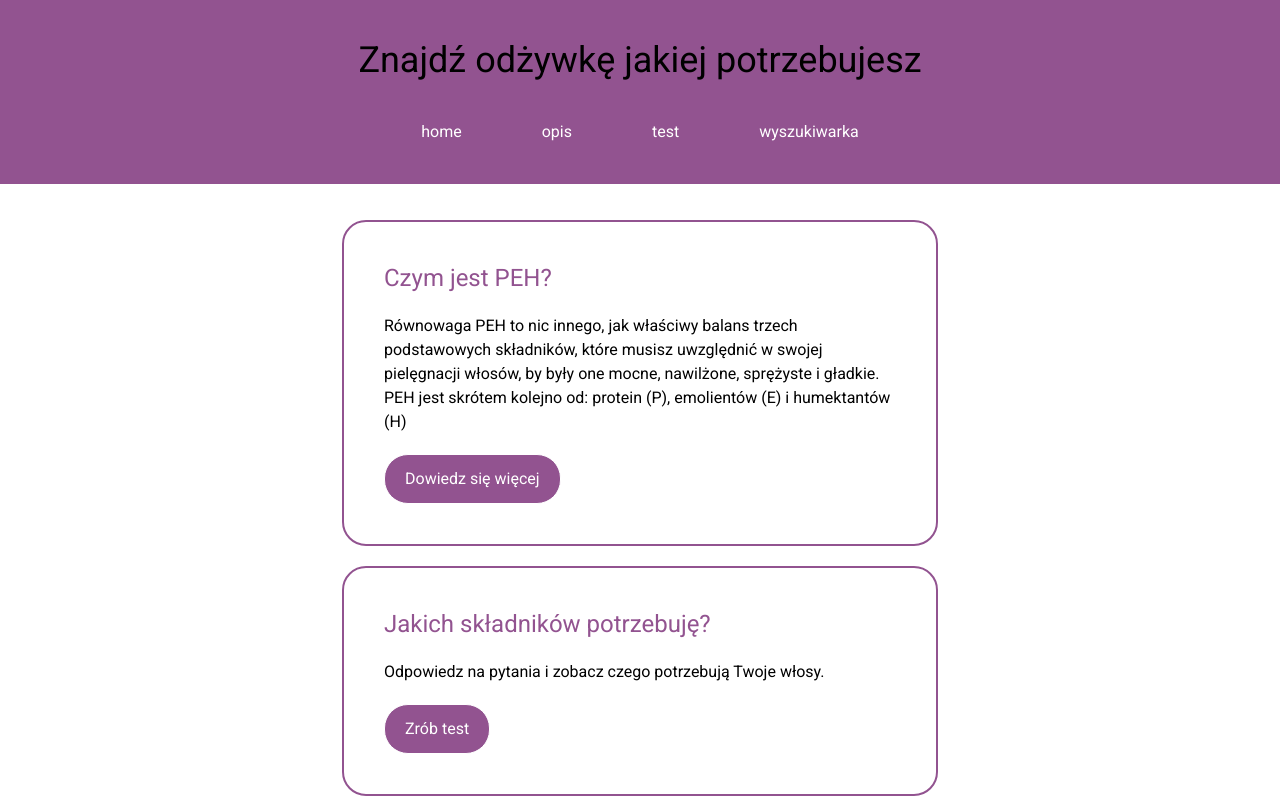
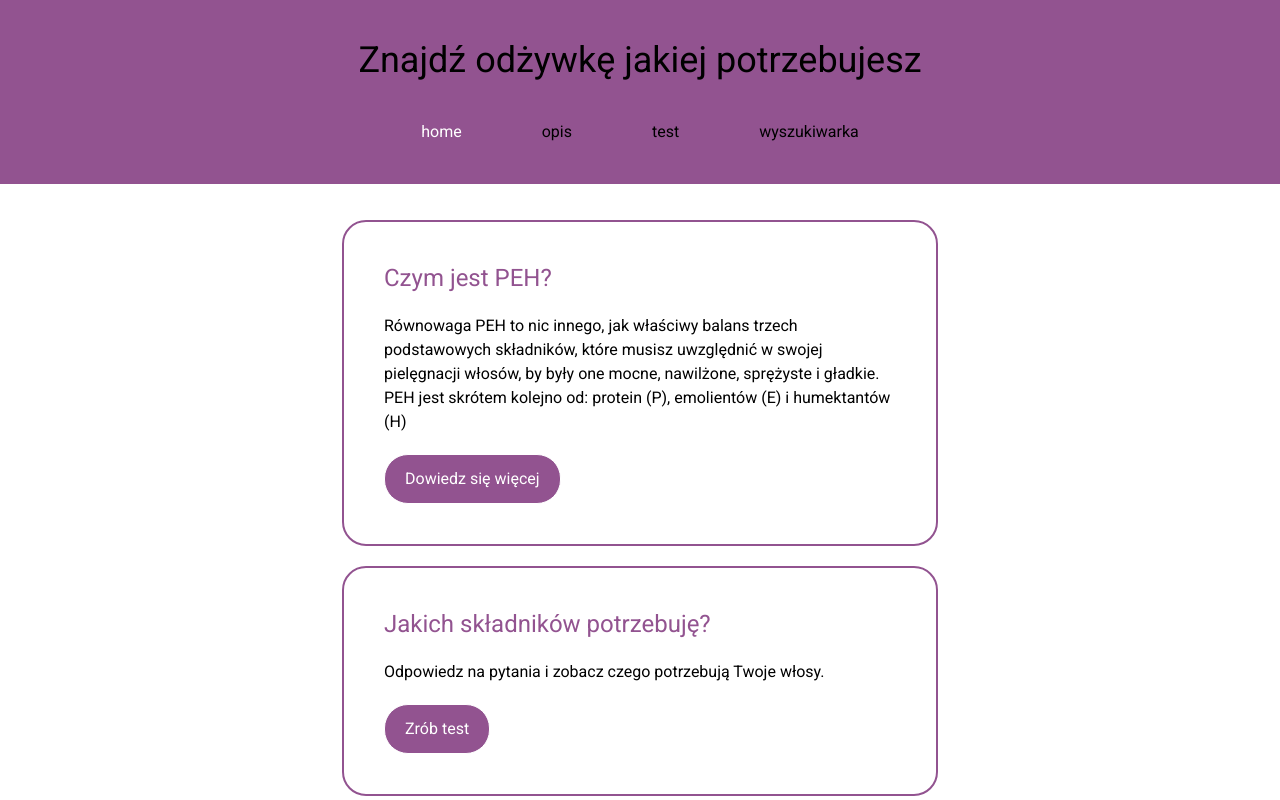
Before and after one commit to AhuraMagda/peh-app, a React (Vite) app in the folder front-end/: page / in a window 1280 px wide. Shown: the top 800 px of the page. Built offline with nearby package versions, Linux system fonts and the light colour scheme.

Commit message:
navigation fixed

```diff
--- a/front-end/src/components/Layout.jsx
+++ b/front-end/src/components/Layout.jsx
@@ -1,8 +1,6 @@
-import { Link, Outlet } from "react-router-dom";
+import { NavLink, Outlet } from "react-router-dom";
 
-// TODO zmienić na navlink
-
-function Layout() {
+export default function Layout() {
   const navLinks = [
     { path: "/", name: "home" },
     { path: "/about", name: "opis" },
@@ -18,9 +16,15 @@ function Layout() {
           <ul className="flex">
             {navLinks.map((navLink) => (
               <li key={navLink.name} className="p-10">
-                <Link className="text-white" to={navLink.path}>
-                  {navLink.name}
-                </Link>
+                <NavLink key={navLink.name} to={navLink.path}>
+                  {({ isActive }) => {
+                    return (
+                      <p className={`${isActive && "text-white"}`}>
+                        {navLink.name}
+                      </p>
+                    );
+                  }}
+                </NavLink>
               </li>
             ))}
           </ul>
@@ -31,5 +35,3 @@ function Layout() {
     </div>
   );
 }
-
-export default Layout;
--- a/front-end/src/components/ProductCard.jsx
+++ b/front-end/src/components/ProductCard.jsx
@@ -1,22 +1,36 @@
-import { Link, Outlet, useLoaderData, useNavigate } from "react-router-dom";
+import {
+  Link,
+  Outlet,
+  useLoaderData,
+  useNavigate,
+  useOutlet,
+} from "react-router-dom";
 
 function ProductCard() {
   const product = useLoaderData();
   let navigate = useNavigate();
+
+  const isOutletVisible = useOutlet();
+
   return (
     <div className="mb-10">
       <div className="flex justify-center items-center flex-col">
         <button onClick={() => navigate(-1)}>wróć</button>
         <img src={`/${product.img}`} className="h-48" />
         <h2 className="p-2.5 text-2xl">{product.name}</h2>
-        <p className="text-xl">OCENA: 3.5⋆</p>
+        <p className="text-xl text-red-600">OCENA: 3.5⋆</p>
         <p className="py-6 max-w-sm">{product.ingredients.join(", ")}</p>
       </div>
 
-      {/* schować button po kliku */}
-      <Link to={`/products/${product.type}/${product.id}/comments`}>
-        pokaż komenatrze
-      </Link>
+      {!isOutletVisible ? (
+        <Link to={`/products/${product.type}/${product.id}/comments`}>
+          pokaż komenatrze
+        </Link>
+      ) : (
+        <Link to={`/products/${product.type}/${product.id}`}>
+          schowaj komentarze
+        </Link>
+      )}
       <Outlet />
     </div>
   );
--- a/front-end/src/main.jsx
+++ b/front-end/src/main.jsx
@@ -1,5 +1,5 @@
 import ReactDOM from "react-dom/client";
-import "./styles.css"
+import "./styles.css";
 import App from "./App.jsx";
 import { RouterProvider, createBrowserRouter } from "react-router-dom";
 import Home from "./components/Home.jsx";
@@ -8,7 +8,9 @@ import ProductsList from "./components/ProductsList.jsx";
 import ProductCard from "./components/ProductCard.jsx";
 import About from "./components/About.jsx";
 import Test from "./components/Test.jsx";
-import ProductCardComments, { addComment } from "./components/ProductCardComments.jsx";
+import ProductCardComments, {
+  addComment,
+} from "./components/ProductCardComments.jsx";
 
 const router = createBrowserRouter([
   {
@@ -30,9 +32,6 @@ const router = createBrowserRouter([
       {
         path: "/products",
         element: <ProductsNav />,
-        loader: () => {
-          return fetch(`http://localhost:3000/products`);
-        },
         children: [
           {
             path: "/products",
@@ -63,12 +62,13 @@ const router = createBrowserRouter([
                 path: "/products/:typeId/:productId/comments",
                 action: addComment,
                 element: <ProductCardComments />,
-                loader: ({params}) => {
-                  return fetch(`http://localhost:3000/comments?productId=${params.productId}`)
-                }
-              }
+                loader: ({ params }) => {
+                  return fetch(
+                    `http://localhost:3000/comments?productId=${params.productId}`
+                  );
+                },
+              },
             ],
-
           },
         ],
       },
@@ -78,6 +78,6 @@ const router = createBrowserRouter([
 
 ReactDOM.createRoot(document.getElementById("root")).render(
   // <React.StrictMode>
-    <RouterProvider router={router} />
+  <RouterProvider router={router} />
   // </React.StrictMode>
 );
```
Also changed, not shown: front-end/src/components/ProductCardComments.jsx (+1 -6 lines), 1 other file (tests, documents, lock files or other folders).
